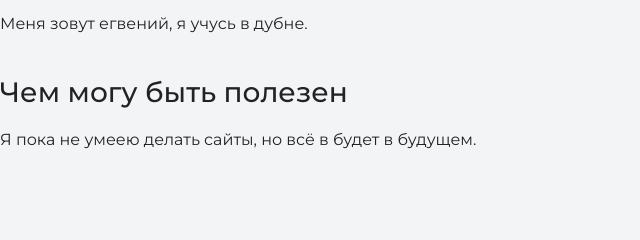
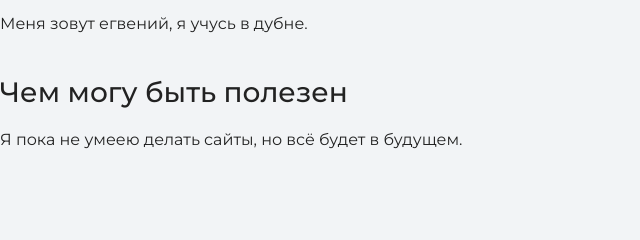
Before and after one commit to darnei3/my-site, a plain HTML site: page index.html in a window 1280 px wide. Shown: the part 1280-1520 px from the top of the page, 0-640 px from the left. Drawn offline with nearby package versions, Linux system fonts and the light colour scheme.

Commit message:
Убрал буковку В в одном из текстов

```diff
--- a/index.html
+++ b/index.html
@@ -25,7 +25,7 @@
       <h3>Пара слов о себе</h3>
       <p>Меня зовут егвений, я учусь в дубне.</p>
       <h3>Чем могу быть полезен</h3>
-      <p>Я пока не умеею делать сайты, но всё в будет в будущем.</p>
+      <p>Я пока не умеею делать сайты, но всё будет в будущем.</p>
     </section>
 
     <section class="portfolio">
```
